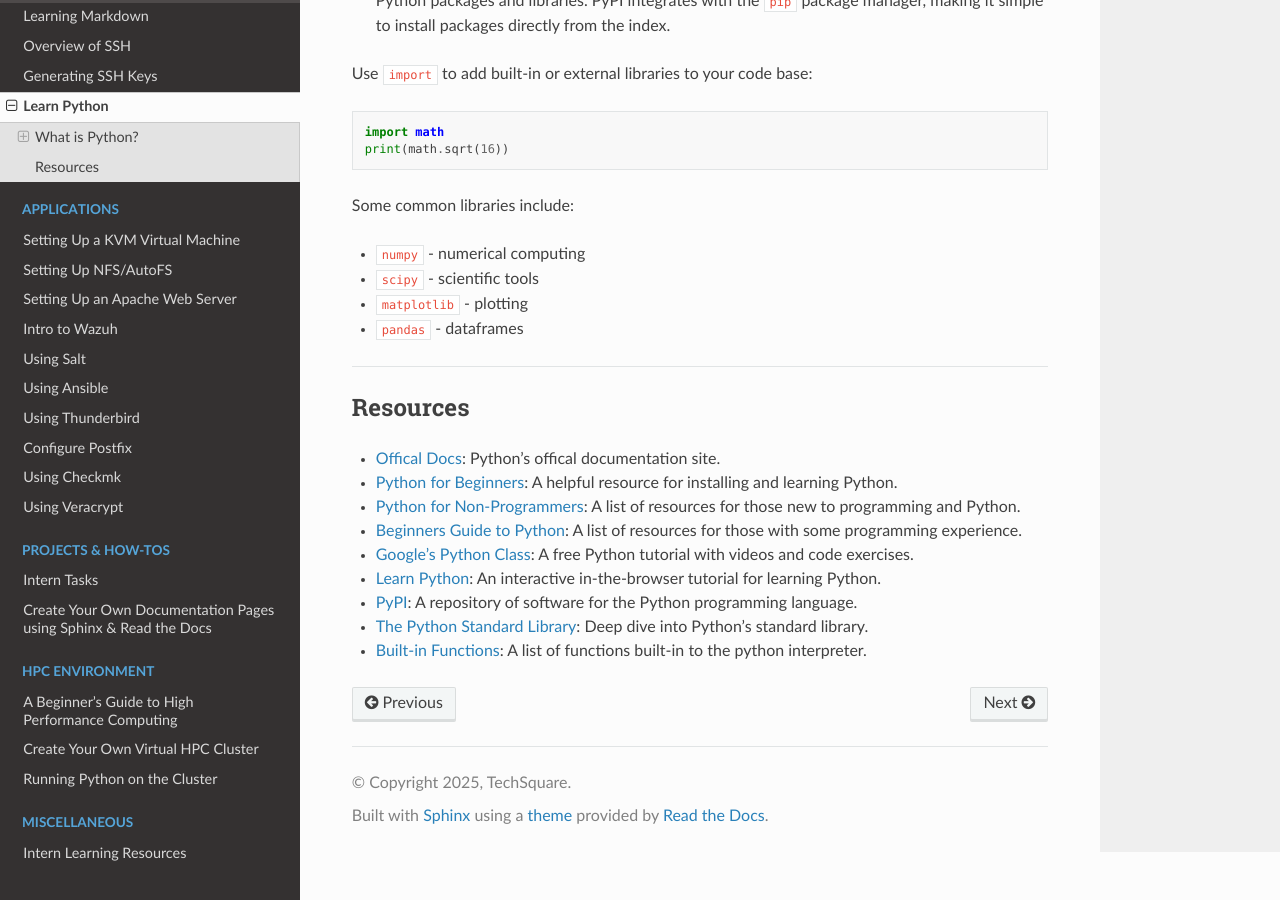
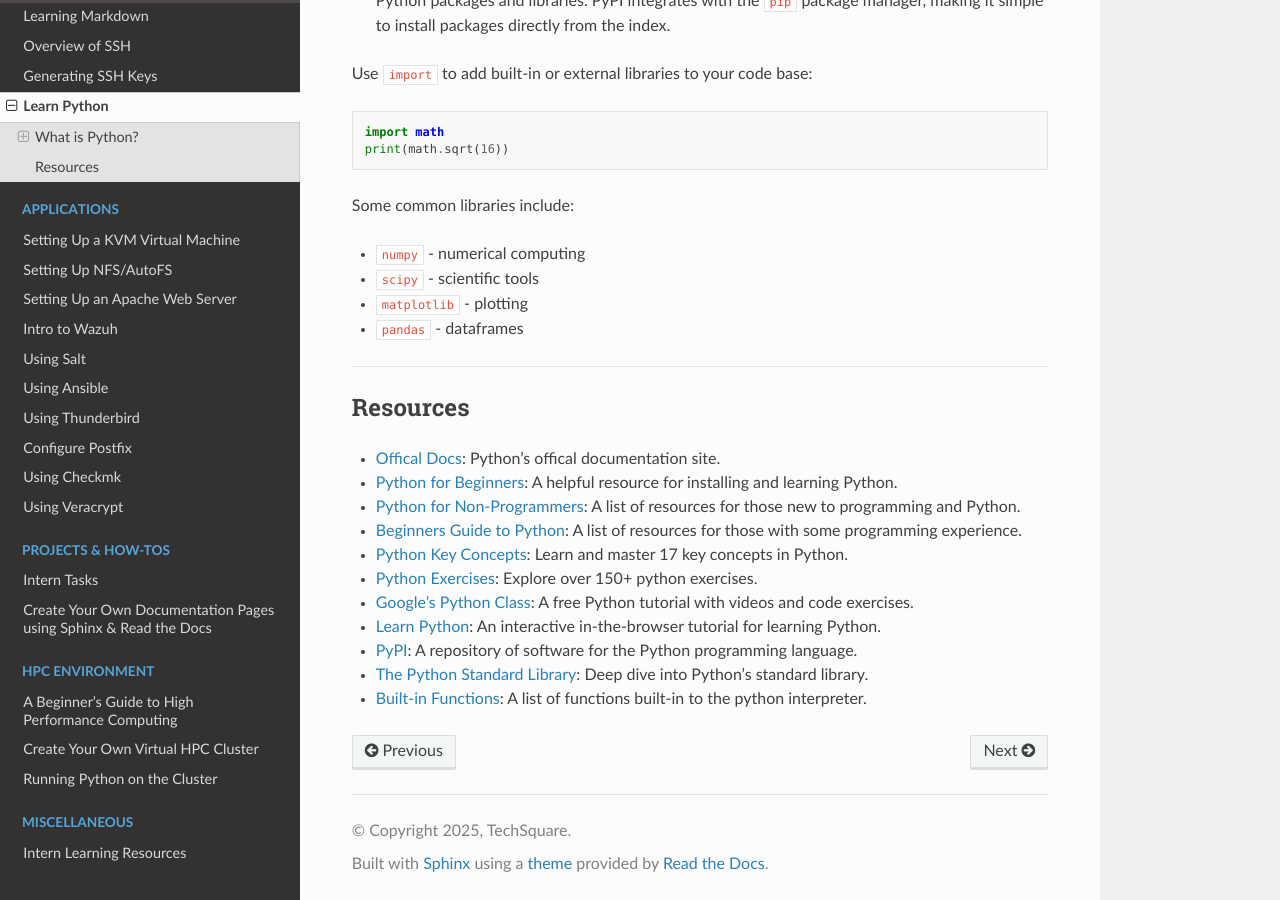
Before and after one commit to TechSquareInc/intern-playbook, a Sphinx documentation site: the page built from docs/source/core-tools/learn-python.md, in a window 1280 px wide and 900 px high, scrolled down 3202 px. Built offline with Sphinx 7.4.7 and the Read the Docs theme 3.1.0, drawn with Linux system fonts in a browser that asks for light colours.

Commit message:
add resources for learning python and bash

```diff
--- a/docs/source/core-tools/learn-python.md
+++ b/docs/source/core-tools/learn-python.md
@@ -131,6 +131,8 @@ Some common libraries include:
 - [Python for Beginners](https://www.python.org/about/gettingstarted/): A helpful resource for installing and learning Python.
 - [Python for Non-Programmers](https://wiki.python.org/moin/BeginnersGuide/NonProgrammers): A list of resources for those new to programming and Python.
 - [Beginners Guide to Python](https://wiki.python.org/moin/BeginnersGuide/Programmers): A list of resources for those with some programming experience.
+- [Python Key Concepts](https://exercism.org/tracks/python/concepts): Learn and master 17 key concepts in Python.
+- [Python Exercises](https://exercism.org/tracks/python/exercises): Explore over 150+ python exercises.
 - [Google's Python Class](https://developers.google.com/edu/python): A free Python tutorial with videos and code exercises.
 - [Learn Python](https://www.learnpython.org/): An interactive in-the-browser tutorial for learning Python.
 - [PyPI](https://pypi.org/): A repository of software for the Python programming language.
```
Also changed, not shown: docs/source/getting-started/learn-bash-scripting.md (+1 -0 lines).
